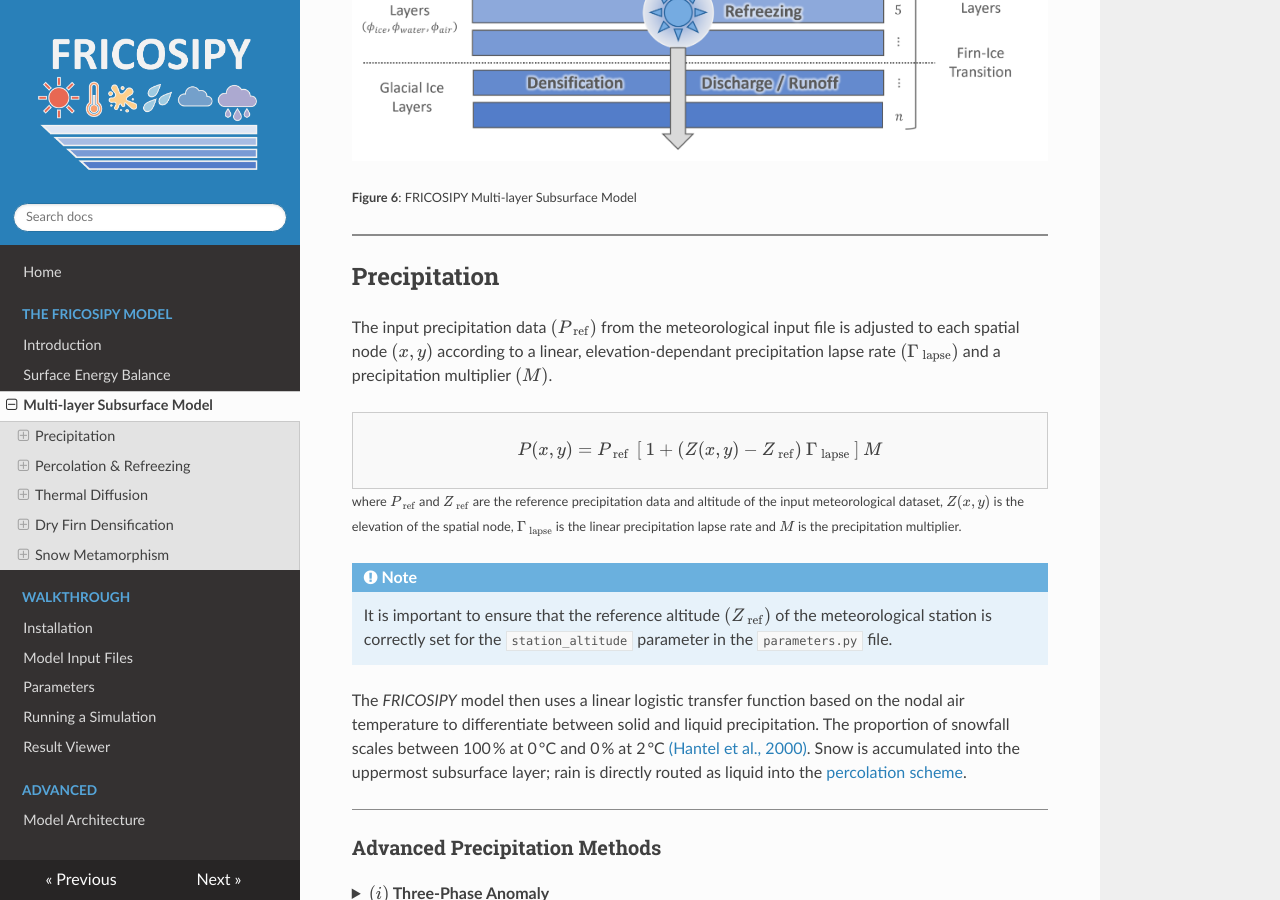
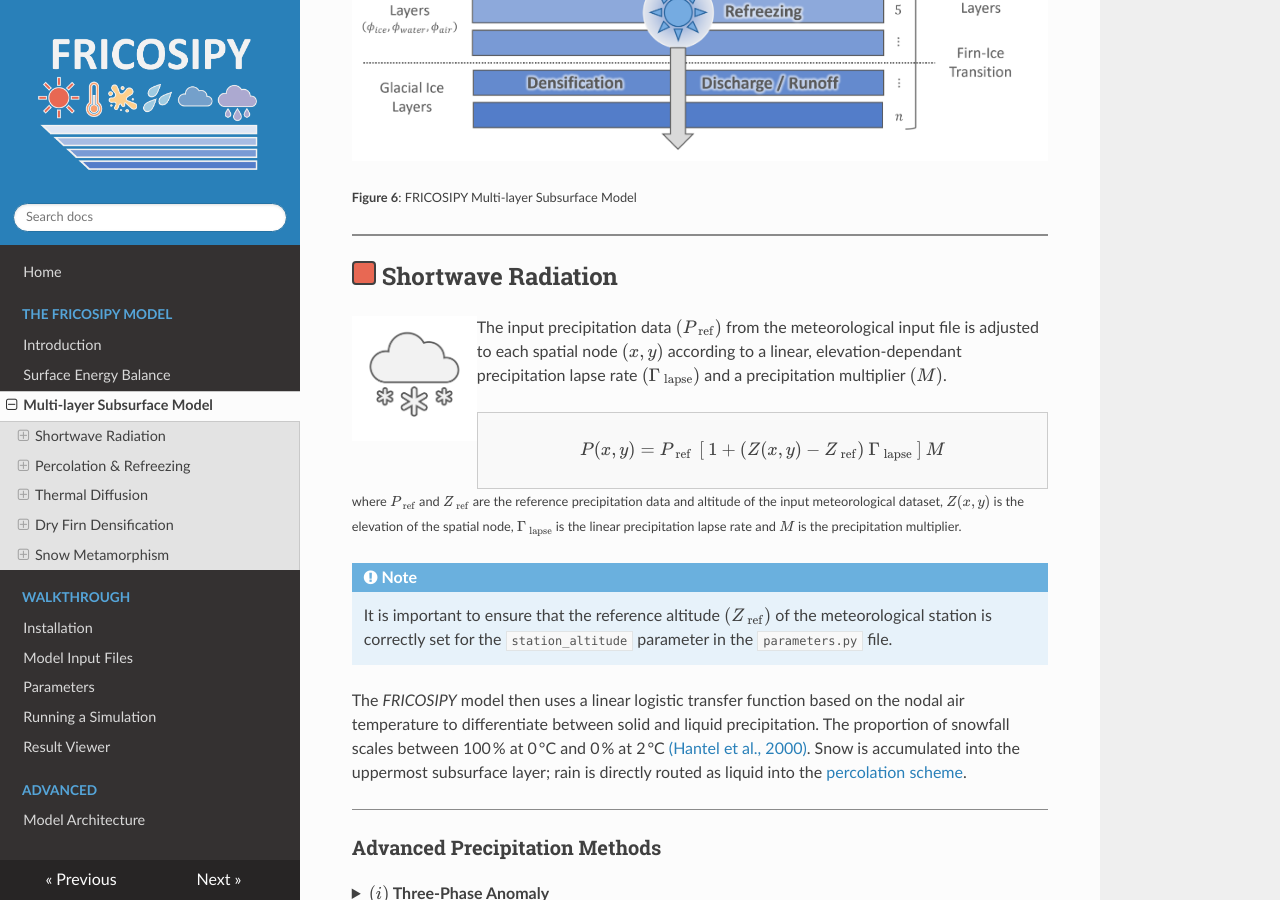
Before and after one commit to MarcusGastaldello/FRICOSIPY, an MkDocs documentation site: the page built from docs/subsurface_model.md, in a window 1280 px wide and 900 px high, scrolled down 615 px. Built offline with MkDocs 1.6.1, drawn with Linux system fonts in a browser that asks for light colours.

Commit message:
Update subsurface_model.md

```diff
--- a/docs/subsurface_model.md
+++ b/docs/subsurface_model.md
@@ -15,7 +15,9 @@
 
 <hr style="height:2px; background-color:#8b8b8b; border:none;" />
 
-## Precipitation
+## <span style="display: inline-block; width: 1em; height: 1em;background-color: #E86853; border: 2px solid #404040; border-radius: 4px; "></span>  Shortwave Radiation
+
+![Alt text](icons/Precipitation.png){width="125px" align=left}
 
 The input precipitation data $(P_{\text{ ref}})$ from the meteorological input file is adjusted to each spatial node $(x,y)$ according to a linear, elevation-dependant precipitation lapse rate $(\Gamma_{\text{ lapse}})$ and a precipitation multiplier $(M)$.
 
```
